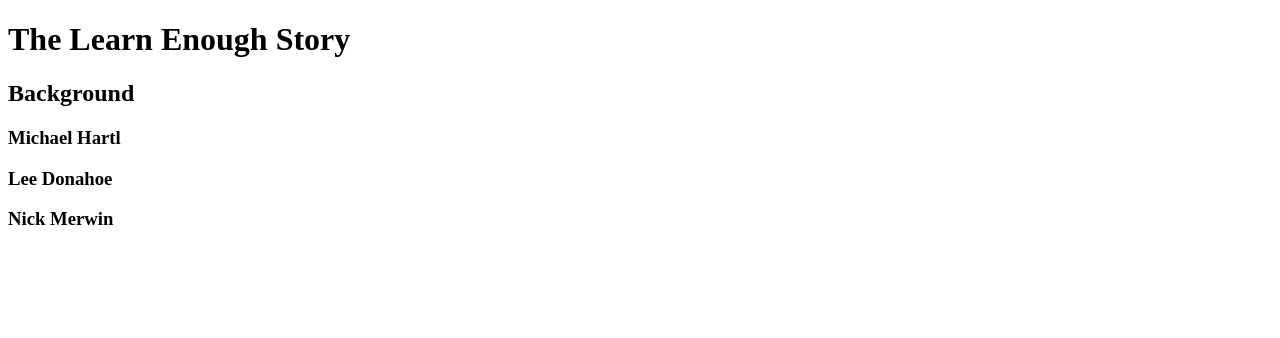
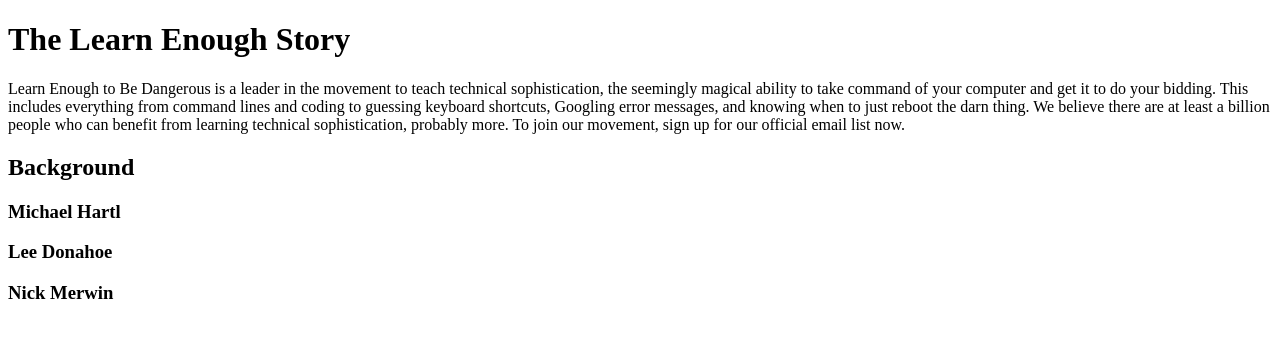
Before and after one commit to dallinj14/sample_website, a plain HTML site: page index.html in a window 1280 px wide. Drawn offline with Linux system fonts and the light colour scheme.

Commit message:
updating html file

```diff
--- a/index.html
+++ b/index.html
@@ -6,6 +6,16 @@
   </head>
   <body>
     <h1>The Learn Enough Story</h1>
+    <p>
+      Learn Enough to Be Dangerous is a leader in the movement to teach
+      technical sophistication, the seemingly magical ability to take command of
+      your computer and get it to do your bidding. This includes everything from
+      command lines and coding to guessing keyboard shortcuts, Googling error
+      messages, and knowing when to just reboot the darn thing. We believe there
+      are at least a billion people who can benefit from learning technical
+      sophistication, probably more. To join our movement, sign up for our
+      official email list now.
+    </p>
     <h2>Background</h2>
     <h3>Michael Hartl</h3>
     <h3>Lee Donahoe</h3>
```
